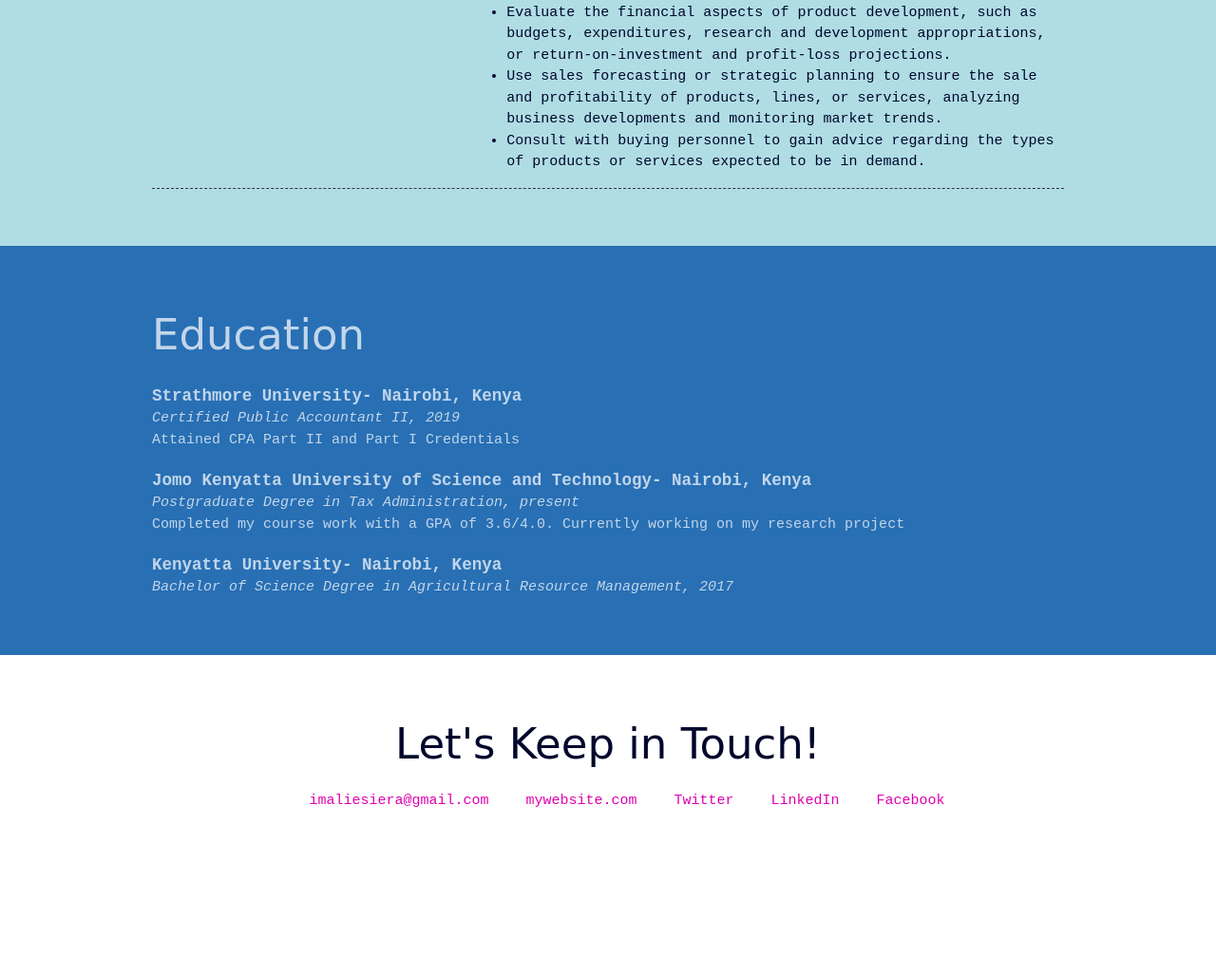
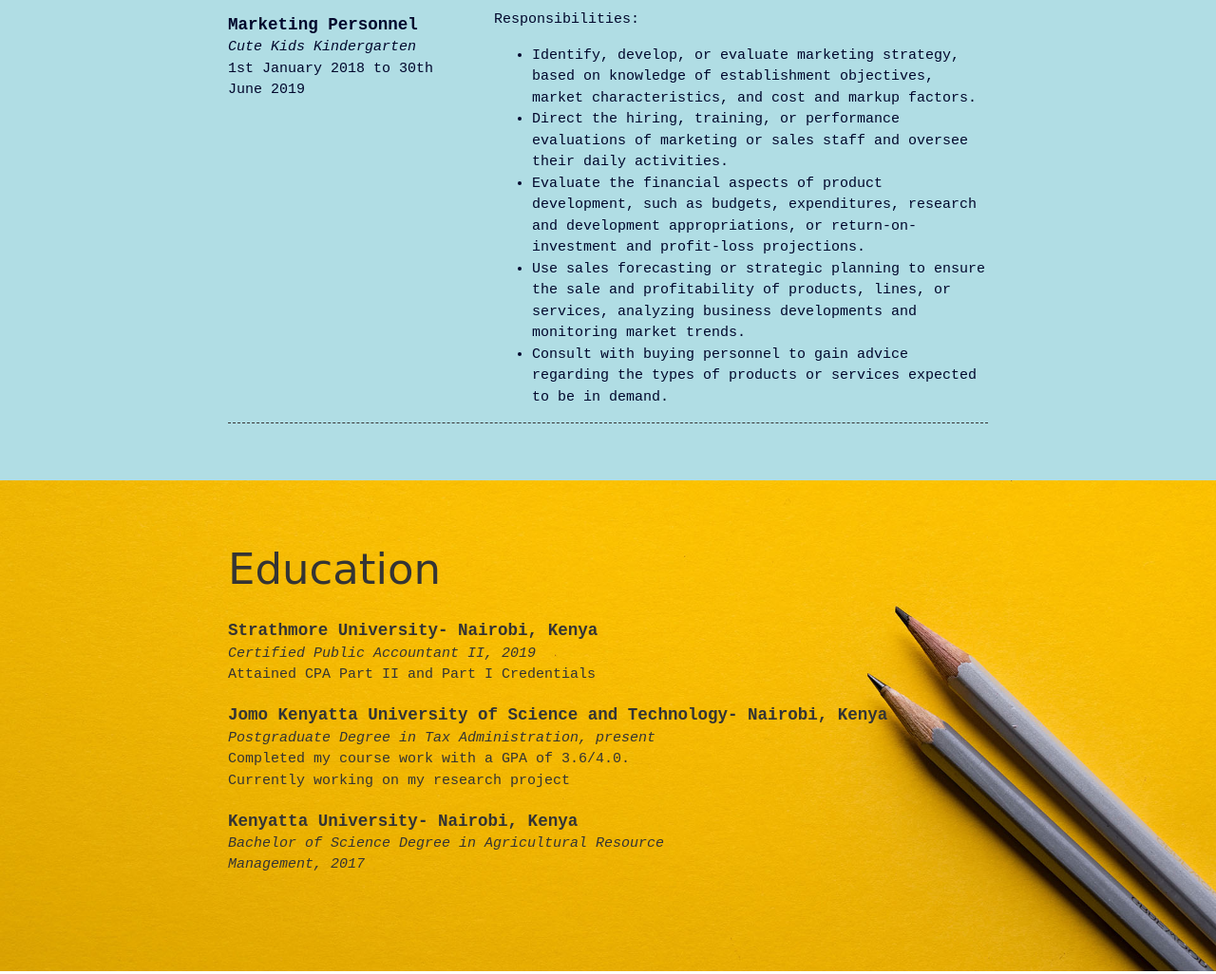
Before and after one commit to imaliesiera/Project-CSS-LinkedIn, a plain HTML site: page index.html in a window 1280 px wide. Shown: the part 1637-2663 px from the top of the page at 95% size. Before the commit the page ends 2567 px from the top, so only its background shows below. Drawn offline with Linux system fonts and the light colour scheme.

Commit message:
Added a background image to education section

```diff
--- a/css/styles.css
+++ b/css/styles.css
@@ -63,7 +63,8 @@
 .content-wrap {
   background-color: #df4c73;
   margin: 0 auto;
-  max-width: 960px;
+  max-width: 800px;
+  width: 85%;
   padding: 60px 0px;
 }
 
@@ -73,7 +74,8 @@
   margin: 0 auto;
   background-color: #e2f0f9;
   margin: 0 auto;
-  max-width: 960px;
+  max-width: 800px;
+  width: 85%;
   padding: 60px 0px;
 }
 
@@ -110,7 +112,8 @@
 .work-experience {
   background-color: #b0dde4;
   margin: 0 auto;
-  max-width: 960px;
+  max-width: 800px;
+  width: 85%;
   padding: 60px 0px;
 
 }
@@ -130,14 +133,20 @@
 /*Education
 -------------------------------------------*/
 .education {
-  background-color: #286fb4;
-  color: #ffffffb6;
+  color: #343434;
   margin: 0 auto;
-  max-width: 960px;
+  max-width: 800px;
+  width: 85%;
   padding: 60px 0px;
+  padding-bottom: 100px;
 }
 .education-content {
-  background-color: #286fb4;
+  background-image: url(../images/joanna-kosinska-unsplash.jpg);
+  background-size: cover;
+  background-position: top right;
+}
+.education-content p{
+  width: 60%;
 }
 
 /*Contact Info
@@ -145,7 +154,8 @@
 footer {
   background-color: #ffffff;
   margin: 0 auto;
-  max-width: 960px;
+  width: 800px;
+  width: 85%;
   padding: 60px 0px;
   text-align: center;
 }
```
Also changed, not shown: images/joanna-kosinska-unsplash.jpg (added), 2 other files.
